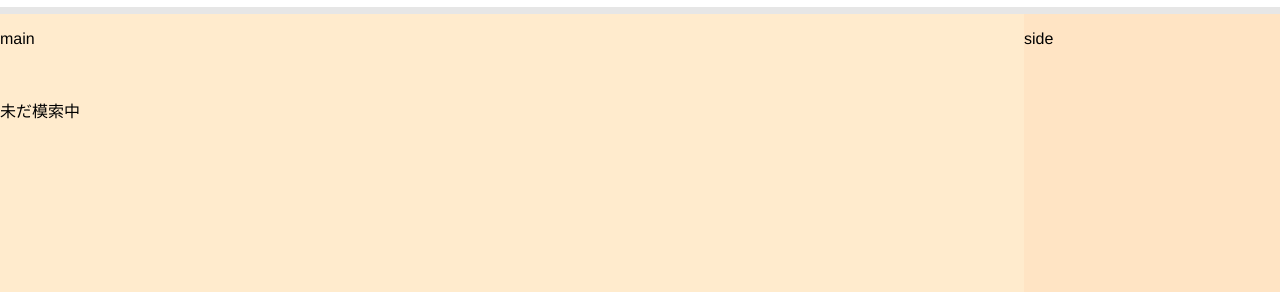
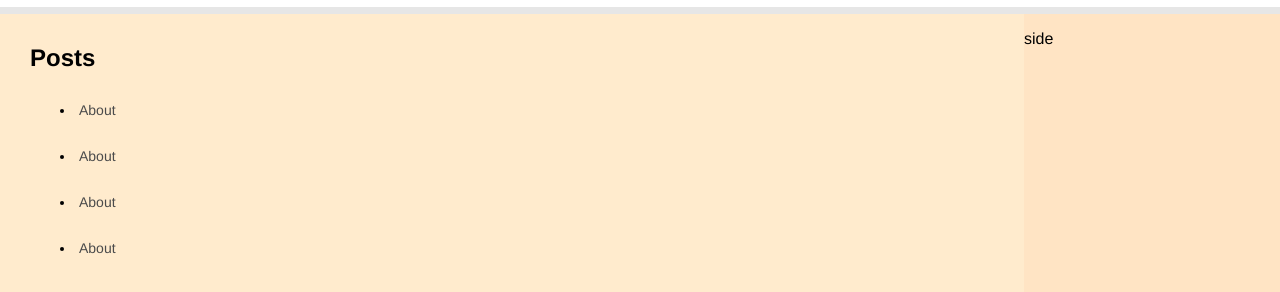
Before and after one commit to Baramatsu/baraweb-gh, a plain HTML site: page index.html in a window 1280 px wide. Shown: the part 56-348 px from the top of the page. Drawn offline with Linux system fonts and the light colour scheme.

Commit message:
記事欄の追加とその調整

```diff
--- a/index.html
+++ b/index.html
@@ -7,31 +7,35 @@
     <link rel="stylesheet" href="index_sidebar.css" />
   </head>
   <body>
-
     <header>
       <h1>
-            <a class = "header_left">BARA BLOG</a>
+        <a class="header_left">BARA BLOG</a>
       </h1>
       <nav class="pc-nav">
         <ul>
-                <li><a href="#">HOME</a></li>
+          <li><a href="index.html">HOME</a></li>
           <li><a href="#">BLOG</a></li>
           <li><a href="#">PROLOGUE</a></li>
           <li><a href="#">CONTACT</a></li>
         </ul>
       </nav>
     </header>
-    <div class = index_emply></div>
-    <div id ="main-contents">
-        <div class = "index_side">
-            <p>main</p><br>
-            <p>
-                未だ模索中
-            </p><br>
+    <div class="index_emply"></div>
+    <!--調整-->
+    <div id="main-contents">
+      <div class="index_main">
+        <div class="index_posts">
+          <h2>Posts</h2>
         </div>
-        <div class = "index_main">
+        <div class="context_in_posts">
+          <li class="contents"><a href="/">About</a></li>
+          <li class="contents"><a href="/">About</a></li>
+          <li class="contents"><a href="/">About</a></li>
+          <li class="contents"><a href="/">About</a></li>
+        </div>
+      </div>
+      <div class="index_side">
         <p>side</p>
-
       </div>
     </div>
     <script>
--- a/index_header.css
+++ b/index_header.css
@@ -53,7 +53,7 @@ li {
 
 
 }
-.index_side{
+.index_main{
   width: 80%;
   height: 1000px;
   background-color: blanchedalmond;
@@ -61,9 +61,18 @@ li {
 
 
 }
-.index_main{
+.index_side{
   width: 20%;
   height: 1000px;
   background-color: bisque;
 
 }
+.index_posts{
+  margin: 30px;
+}
+.context_in_posts{
+  margin: 30px;
+}
+.contents{
+  margin: 30px;
+}
```
Lines whose indentation alone changed are shown as unchanged.
